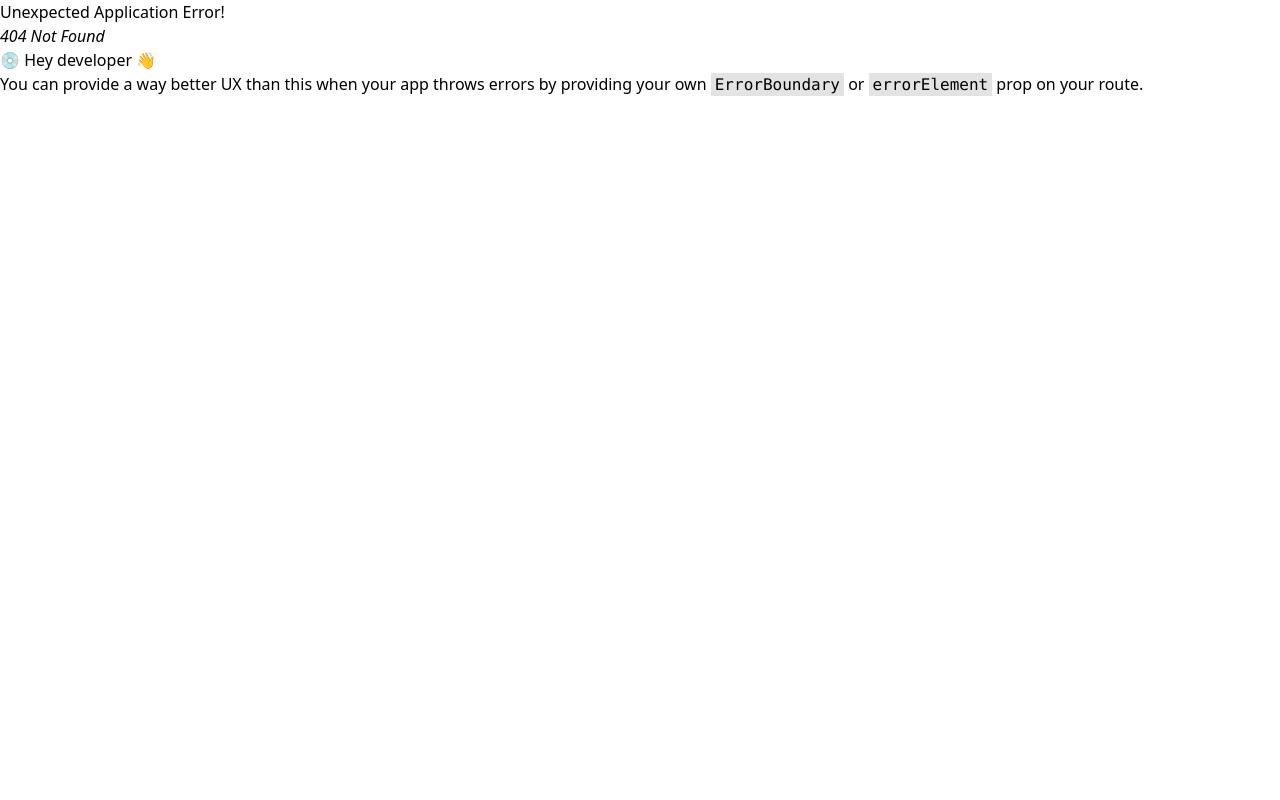
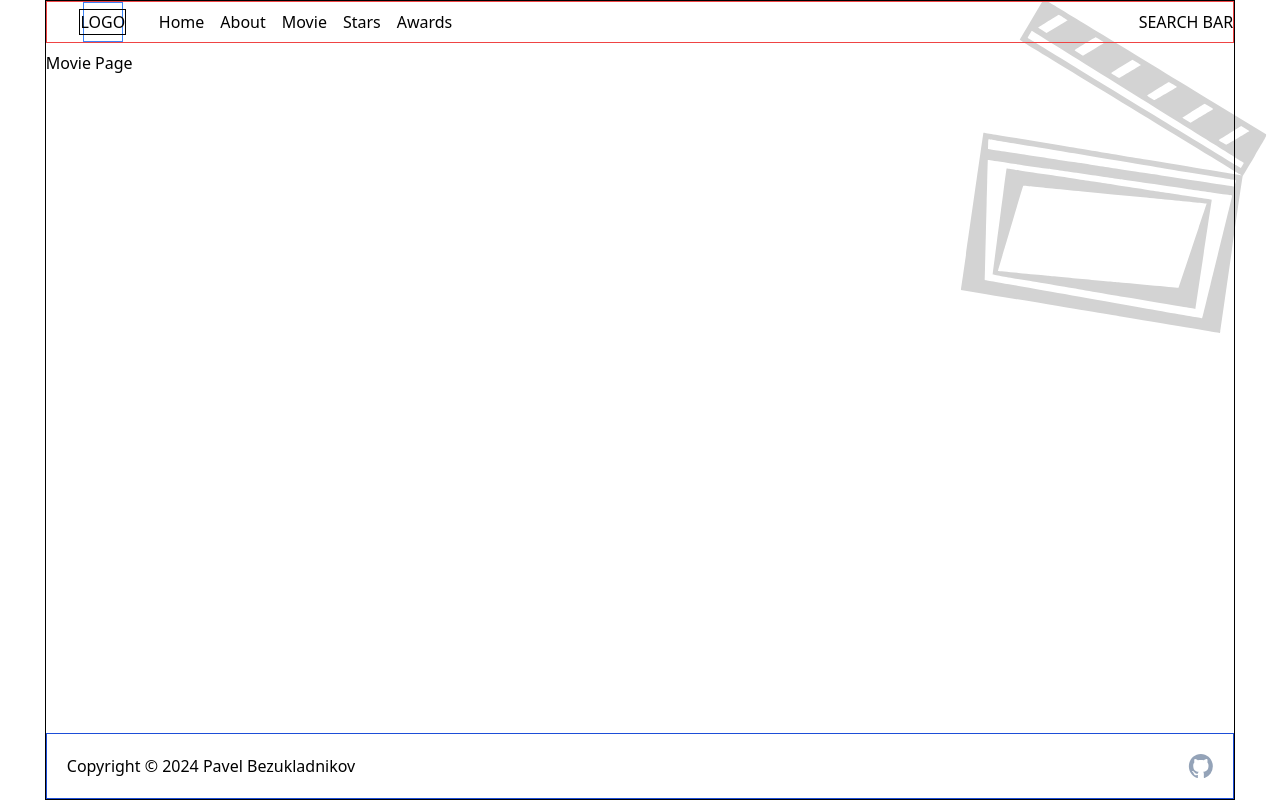
Before and after one commit to PavelAB/MovieTS, a React (Vite) app: page /movie in a window 1280 px wide. Before the commit this address had no page. Built offline with nearby package versions, Linux system fonts and the light colour scheme.

Commit message:
Add some pages, and CustomNavLink for Header

```diff
--- a/src/components/Header/Header.tsx
+++ b/src/components/Header/Header.tsx
@@ -1,11 +1,10 @@
+import CustomNavLinks from "../Link/CustomNavLink"
 
 
 // TODO For small displays, rearrange the list with the links.
 
+
 const Header = () => {
-
-
-
     return (
         <div className="m-0 col-span-12 flex justify-between items-center border border-red-500">
             <div className="flex items-center">
@@ -17,13 +16,13 @@ const Header = () => {
                 <div >
                     <ul className="w-auto flex flex-col sm:flex-row space-x-0 sm:space-x-4">
                         <li>
-                            <p>Home</p>
+                            <CustomNavLinks to="/" text="Home" />
                         </li>
                         <li>
                             <p>About</p>
                         </li>
                         <li>
-                            <p>Movies</p>
+                            <CustomNavLinks to="/movie" text="Movie" />
                         </li>
                         <li>
                             <p>Stars</p>
--- /dev/null
+++ b/src/components/Link/CustomNavLink.tsx
@@ -0,0 +1,19 @@
+import React from "react"
+import { NavLink } from "react-router-dom"
+
+interface CustomNavLinksProps {
+    to: string,
+    text: string
+}
+
+const CustomNavLinks: React.FC<CustomNavLinksProps> = ({to, text}) => {
+    return (
+        <NavLink
+            to={to}
+            className={({ isActive, isPending }) => isPending ? "pending" : isActive ? "active" : ""}>
+            {text}
+        </NavLink>
+    )
+}
+
+export default CustomNavLinks
--- /dev/null
+++ b/src/pages/Movies/Movie.tsx
@@ -0,0 +1,11 @@
+
+
+
+const Movie = () => {
+    return (
+        <>
+            <h1>Movie Page</h1>
+        </>
+    )
+}
+export default Movie
--- a/src/routes/route.tsx
+++ b/src/routes/route.tsx
@@ -1,5 +1,6 @@
 import App from "../App";
 import HomePage from "../pages/Home/home.page";
+import Movie from "../pages/Movies/Movie";
 
 export const route = [{
     path: '',
@@ -8,6 +9,10 @@ export const route = [{
         {
             index: true,
             element: <HomePage />
+        },
+        {
+            path: 'movie',
+            element: <Movie />
         }
     ]
 }]
```
